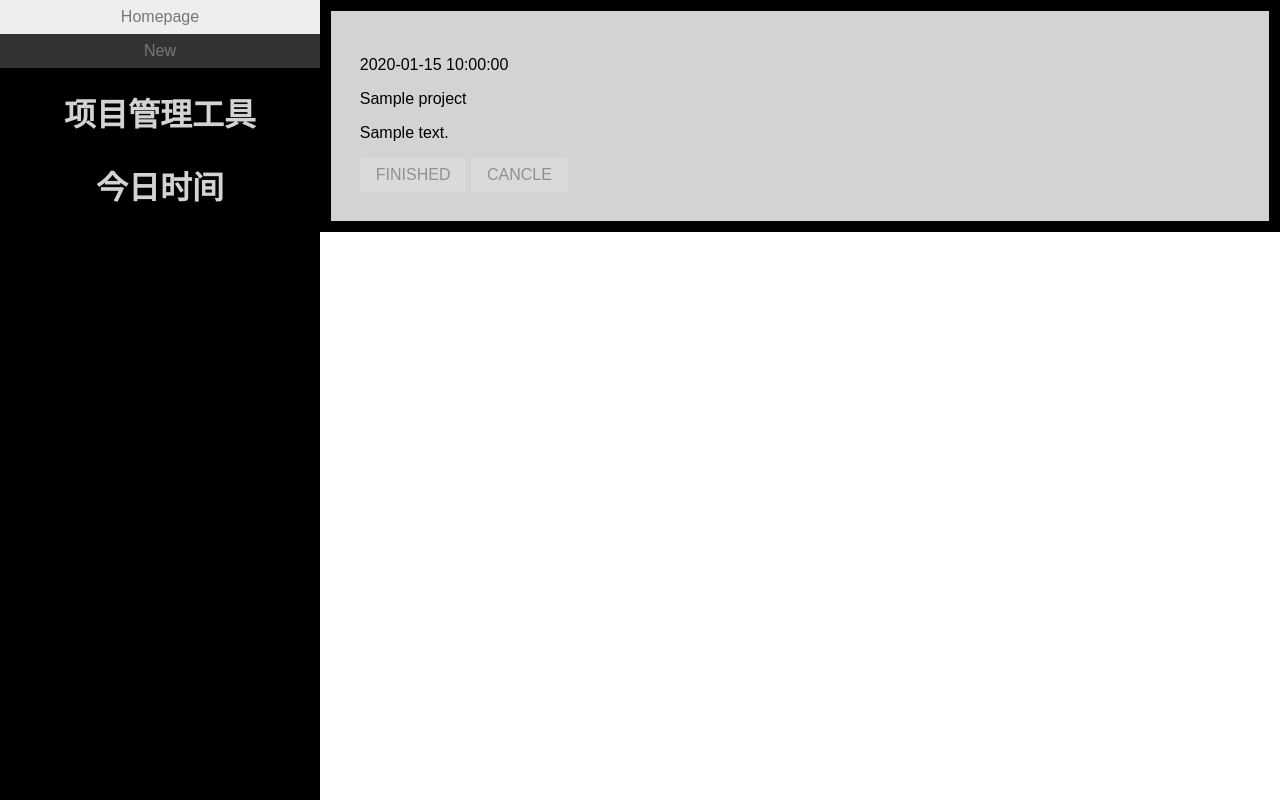
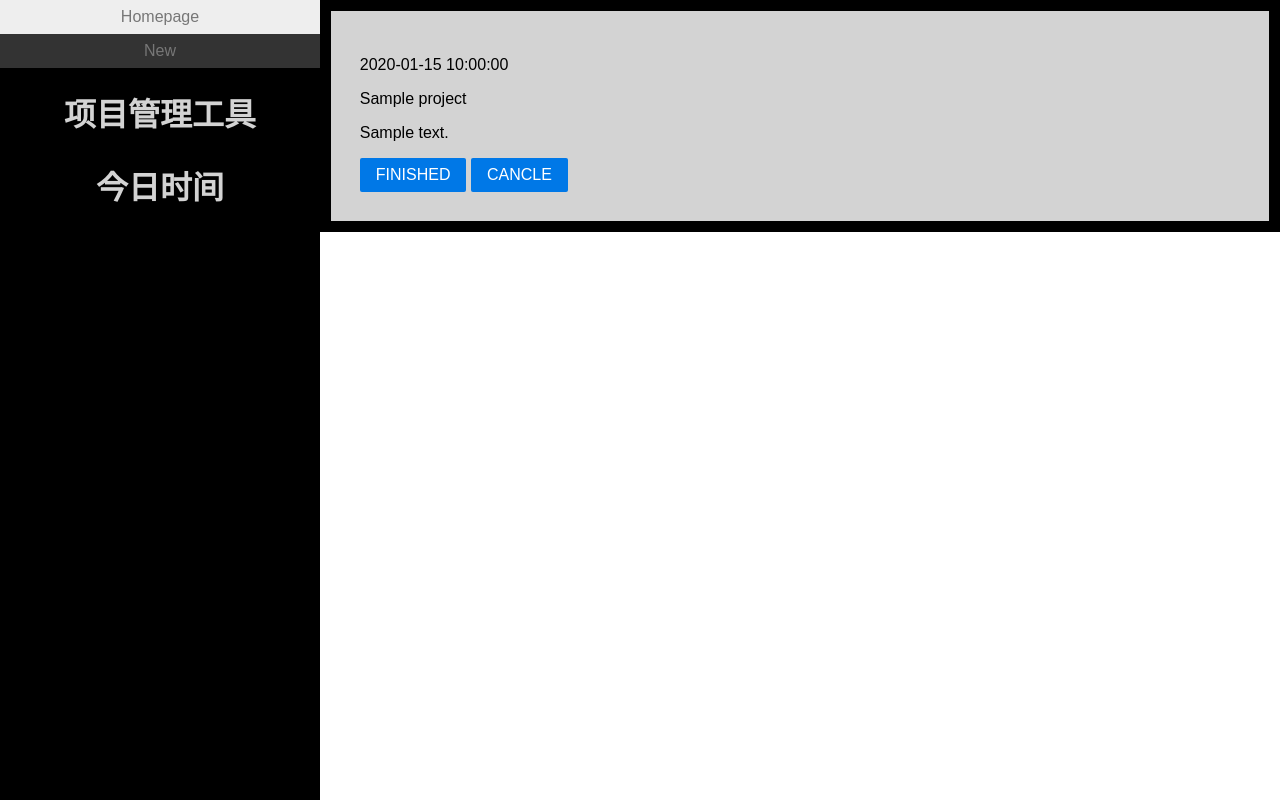
Before and after one commit to Curt-H/projectmanager, a Flask app: template flasky/app/templates/index.html in a window 1280 px wide. Run offline with Flask 2, Linux system fonts and the light colour scheme; the template is opened without the code that fills it: most values are stand-ins (such as "Sample title", 1, 10 or a date in 2020).

Commit message:
UPDATE -- button finished can display disabled class instantly

```diff
--- a/flasky/app/main/api_task.py
+++ b/flasky/app/main/api_task.py
@@ -12,6 +12,7 @@ def api_task_finish():
     log(form, type(form))
     task = Task.find_by(id=int(form['id']))
     task.finish = True
+    task.save()
 
     result = 'finished'
     return jsonify(result)
--- a/flasky/app/static/js/task.js
+++ b/flasky/app/static/js/task.js
@@ -29,6 +29,15 @@ let bindEventFinish = function () {
                 log('Sending data')
                 apiTaskFinish(data, function (response) {
                     log(response)
+                    let btn_finish = e('.finish', taskPanel)
+                    log('FINISH: ', btn_finish)
+                    btn_finish.classList.remove('pure-button-primary')
+                    btn_finish.classList.add('pure-button-disabled')
+
+                    let btn_cancle = e('.cancle', taskPanel)
+                    log('CANCLE:', btn_cancle)
+                    btn_cancle.classList.remove('pure-button-primary')
+                    btn_cancle.classList.add('pure-button-disabled')
                 })
             }
         }
--- a/flasky/app/templates/index.html
+++ b/flasky/app/templates/index.html
@@ -20,12 +20,12 @@
                 <p class="task-title"> {{ task.project }}</p>
                 <p class="task-content">{{ task.content }}</p>
                 {% if task.finish %}
-                    <button class="finish pure-button pure-button-primary" name="finished">FINISH</button>
-                    <button class="cancle pure-button pure-button-primary" name="cancle">CANCLE</button>
+                    <button class="finish pure-button pure-button-disabled" name="finished">FINISH</button>
+                    <button class="cancle pure-button pure-button-disabled" name="cancle">CANCLE</button>
 
                 {% else %}
-                    <button class="finish pure-button pure-button-disabled" name="finished">FINISHED</button>
-                    <button class="cancle pure-button pure-button-disabled" name="cancle">CANCLE</button>
+                    <button class="finish pure-button pure-button-primary" name="finished">FINISHED</button>
+                    <button class="cancle pure-button pure-button-primary" name="cancle">CANCLE</button>
                 {% endif %}
             </div>
         {% endfor %}
```
